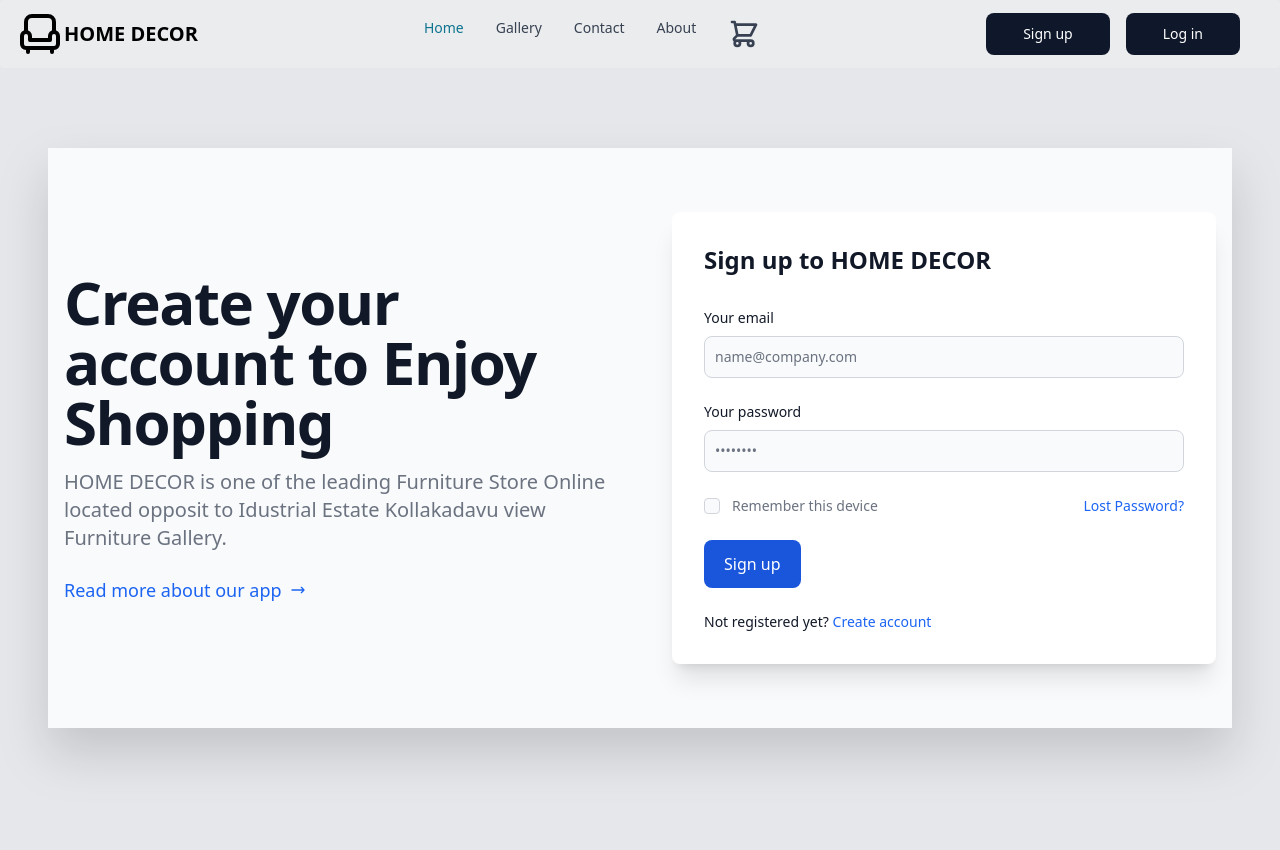
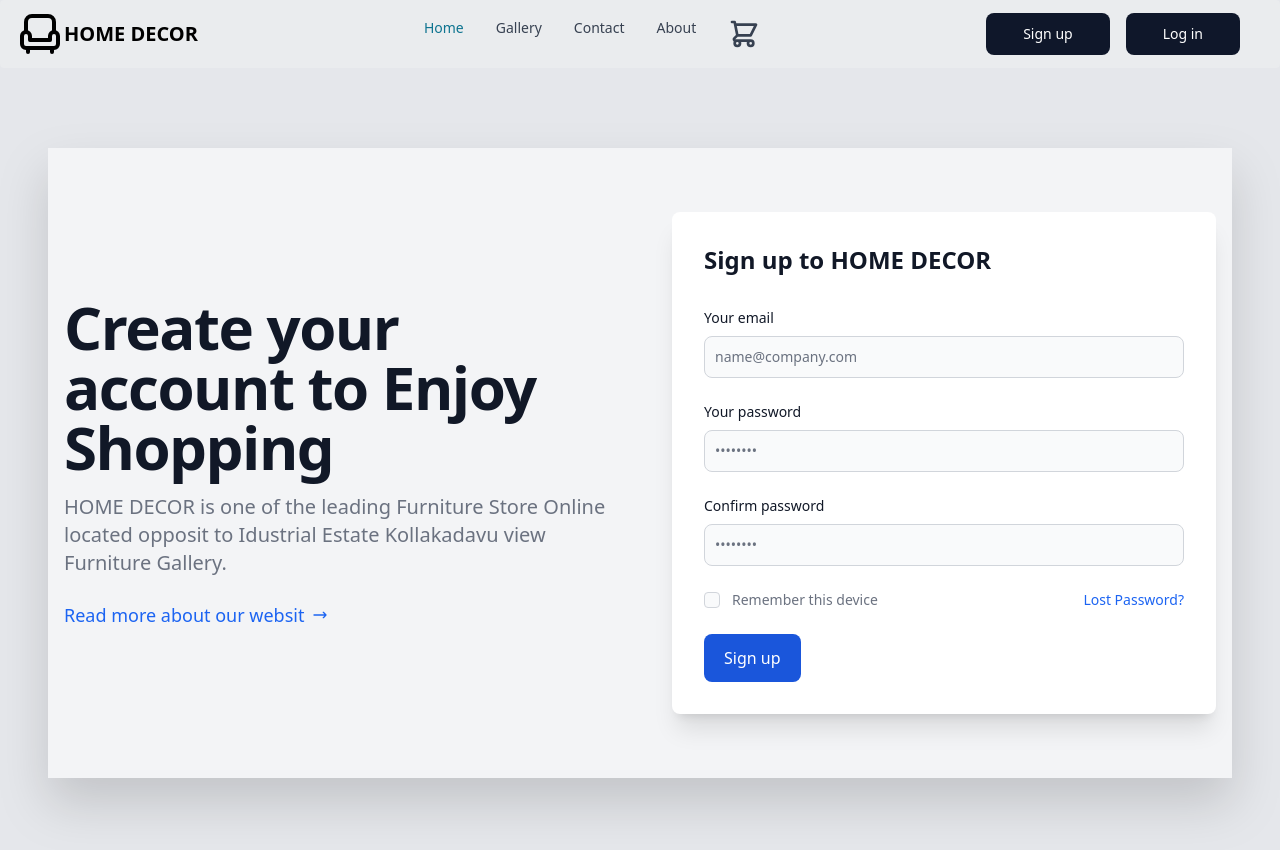
Before and after one commit to Gauravkumar1586/Home_Decor, a React (Vite) app: page /Signin in a window 1280 px wide. Shown: the top 850 px of the page. Built offline with nearby package versions, Linux system fonts and the light colour scheme.

Commit message:
working with login and singup pages

```diff
--- a/src/pages/Login.jsx
+++ b/src/pages/Login.jsx
@@ -3,13 +3,13 @@ import React from 'react'
 const Login = () => {
     return (
         <>
-            <div className='  bg-gray-50 dark:bg-gray-900  drop-shadow-2xl'>
-            <section class="bg-gray-50 dark:bg-gray-900">
+            <div className=' my-20 mx-12'>
+            <section class="bg-gray-100 dark:bg-gray-900 drop-shadow-2xl">
                 <div class="py-8 px-4 mx-auto max-w-screen-xl lg:py-16 grid lg:grid-cols-2 gap-8 lg:gap-16">
                     <div class="flex flex-col justify-center">
                         <h1 class="mb-4 text-4xl font-extrabold tracking-tight leading-none text-gray-900 md:text-5xl lg:text-6xl dark:text-white">Login your account to Enjoy Shopping </h1>
                         <p class="mb-6 text-lg font-normal text-gray-500 lg:text-xl dark:text-gray-400">HOME DECOR is one of the leading Furniture Store Online located opposit to Idustrial Estate Kollakadavu view Furniture Gallery.</p>
-                        <a href="/about" class="text-blue-600 dark:text-blue-500 hover:underline font-medium text-lg inline-flex items-center">Read more about our app
+                        <a href="/about" class="text-blue-600 dark:text-blue-500 hover:underline font-medium text-lg inline-flex items-center">Read more about our websit
                             <svg aria-hidden="true" class="w-4 h-4 ml-2" fill="none" stroke="currentColor" stroke-width="2" viewBox="0 0 24 24" xmlns="http://www.w3.org/2000/svg">
                                 <path stroke-linecap="round" stroke-linejoin="round" d="M17 8l4 4m0 0l-4 4m4-4H3"></path>
                             </svg>
@@ -38,9 +38,9 @@ const Login = () => {
                                     </div>
                                     <a href="#" class="ml-auto text-sm font-medium text-blue-600 hover:underline dark:text-blue-500">Lost Password?</a>
                                 </div>
-                                <button type="submit" class="w-full px-5 py-3 text-base font-medium text-center text-white bg-blue-700 rounded-lg hover:bg-blue-800 focus:ring-4 focus:ring-blue-300 sm:w-auto dark:bg-blue-600 dark:hover:bg-blue-700 dark:focus:ring-blue-800">Login to your account</button>
+                                <button type="submit" class="w-full px-5 py-3 text-base font-medium text-center text-white bg-blue-700 rounded-lg hover:bg-blue-800 focus:ring-4 focus:ring-blue-300 sm:w-auto dark:bg-blue-600 dark:hover:bg-blue-700 dark:focus:ring-blue-800">Log In</button>
                                 <div class="text-sm font-medium text-gray-900 dark:text-white">
-                                    Not registered yet? <a class="text-blue-600 hover:underline dark:text-blue-500">Create account</a>
+                                    Not registered yet? <a class="text-blue-600 hover:underline dark:text-blue-500" href='/Signin'>Create account</a>
                                 </div>
                             </form>
                         </div>
--- a/src/pages/Signin.jsx
+++ b/src/pages/Signin.jsx
@@ -3,19 +3,19 @@ import { Card, Label, TextInput, Checkbox, Button } from 'flowbite-react';
 
 export default function Signin() {
   return (
-    <div className='my-20 mx-12 drop-shadow-2xl'>
+    <div className='my-20 mx-12 '>
       {/* This is a React component that renders a sign-in form with an email input, password input,
     remember me checkbox, and submit button. It uses the Flowbite-React library to create the UI
     elements such as Card, Label, TextInput, Checkbox, and Button. The form is wrapped in a Card
     component for styling purposes, and the inputs are wrapped in divs with some classes for layout.
   The component exports a default function called Signin. */}
 
-      <section class="bg-gray-50 dark:bg-gray-900">
+      <section class="bg-gray-100 dark:bg-gray-900 drop-shadow-2xl">
         <div class="py-8 px-4 mx-auto max-w-screen-xl lg:py-16 grid lg:grid-cols-2 gap-8 lg:gap-16">
           <div class="flex flex-col justify-center">
             <h1 class="mb-4 text-4xl font-extrabold tracking-tight leading-none text-gray-900 md:text-5xl lg:text-6xl dark:text-white">Create your account to Enjoy Shopping </h1>
             <p class="mb-6 text-lg font-normal text-gray-500 lg:text-xl dark:text-gray-400">HOME DECOR is one of the leading Furniture Store Online located opposit to Idustrial Estate Kollakadavu view Furniture Gallery.</p>
-            <a href="/about" class="text-blue-600 dark:text-blue-500 hover:underline font-medium text-lg inline-flex items-center">Read more about our app
+            <a href="/about" class="text-blue-600 dark:text-blue-500 hover:underline font-medium text-lg inline-flex items-center">Read more about our websit
               <svg aria-hidden="true" class="w-4 h-4 ml-2" fill="none" stroke="currentColor" stroke-width="2" viewBox="0 0 24 24" xmlns="http://www.w3.org/2000/svg" >
                 <path stroke-linecap="round" stroke-linejoin="round" d="M17 8l4 4m0 0l-4 4m4-4H3"></path>
               </svg>
@@ -35,6 +35,10 @@ export default function Signin() {
                   <label for="password" class="block mb-2 text-sm font-medium text-gray-900 dark:text-white">Your password</label>
                   <input type="password" name="password" id="password" placeholder="••••••••" class="bg-gray-50 border border-gray-300 text-gray-900 text-sm rounded-lg focus:ring-blue-500 focus:border-blue-500 block w-full p-2.5 dark:bg-gray-700 dark:border-gray-600 dark:placeholder-gray-400 dark:text-white dark:focus:ring-blue-500 dark:focus:border-blue-500" required/>
                 </div>
+                <div>
+                  <label for="password" class="block mb-2 text-sm font-medium text-gray-900 dark:text-white">Confirm password</label>
+                  <input type="password" name="confirm_password" id="con_password" placeholder="••••••••" class="bg-gray-50 border border-gray-300 text-gray-900 text-sm rounded-lg focus:ring-blue-500 focus:border-blue-500 block w-full p-2.5 dark:bg-gray-700 dark:border-gray-600 dark:placeholder-gray-400 dark:text-white dark:focus:ring-blue-500 dark:focus:border-blue-500" required/>
+                </div>
                 <div class="flex items-start">
                   <div class="flex items-center h-5">
                     <input id="remember" aria-describedby="remember" name="remember" type="checkbox" class="w-4 h-4 border-gray-300 rounded bg-gray-50 focus:ring-3 focus:ring-blue-300 dark:focus:ring-blue-600 dark:ring-offset-gray-800 dark:bg-gray-700 dark:border-gray-600" required/>
@@ -45,9 +49,7 @@ export default function Signin() {
                   <a href="#" class="ml-auto text-sm font-medium text-blue-600 hover:underline dark:text-blue-500">Lost Password?</a>
                 </div>
                 <button type="submit" class="w-full px-5 py-3 text-base font-medium text-center text-white bg-blue-700 rounded-lg hover:bg-blue-800 focus:ring-4 focus:ring-blue-300 sm:w-auto dark:bg-blue-600 dark:hover:bg-blue-700 dark:focus:ring-blue-800">Sign up</button>
-                <div class="text-sm font-medium text-gray-900 dark:text-white">
-                  Not registered yet? <a class="text-blue-600 hover:underline dark:text-blue-500">Create account</a>
-                </div>
+
               </form>
             </div>
           </div>
```
